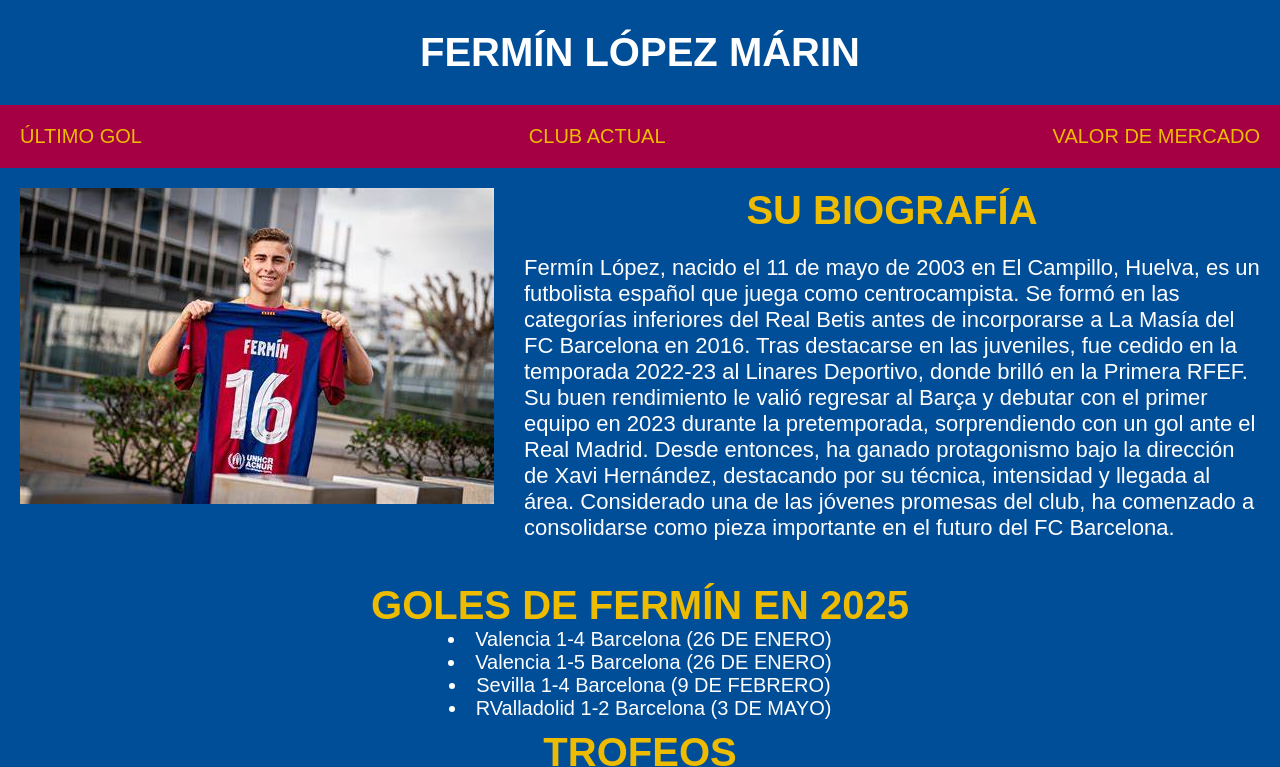
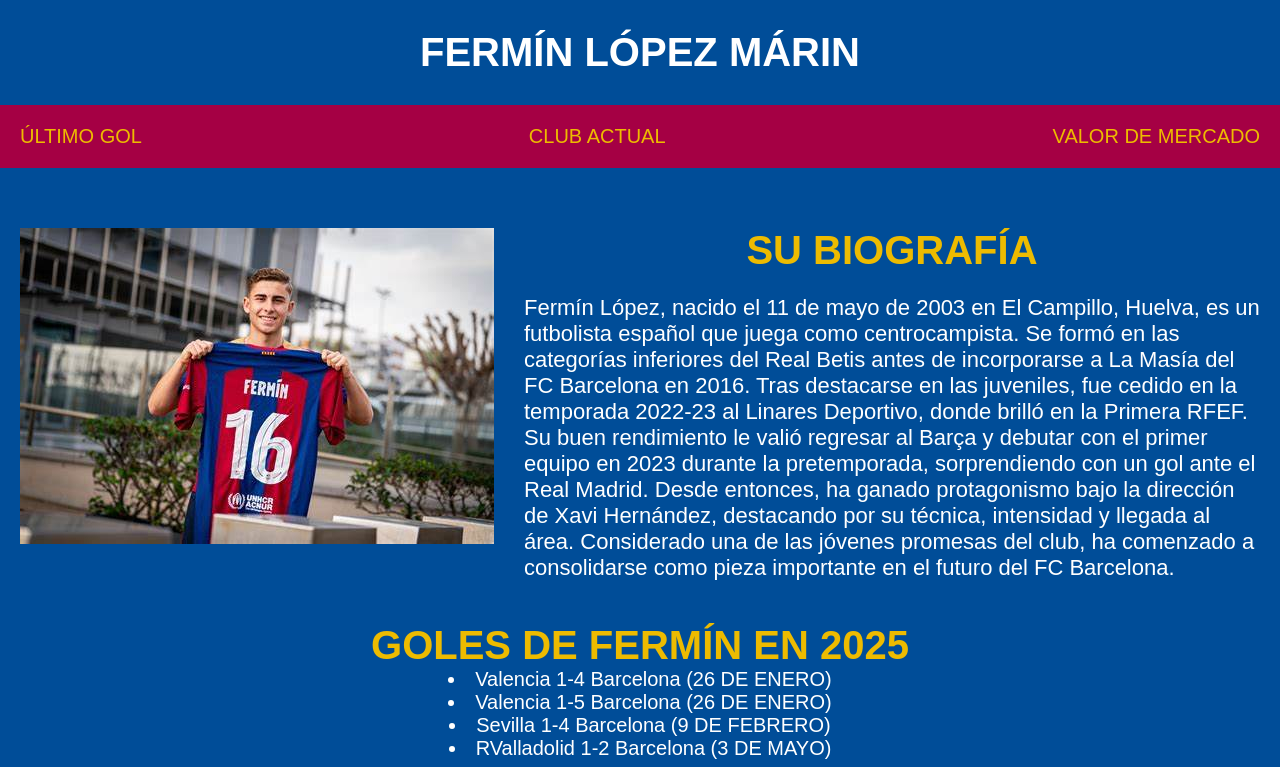
Before and after one commit to AgustinMoreno07/Fermin_Terminado, a plain HTML site: page index.html in a window 1280 px wide. Shown: the top 767 px of the page. Drawn offline with Linux system fonts and the light colour scheme.

Commit message:
Update style.css

```diff
--- a/style.css
+++ b/style.css
@@ -61,6 +61,7 @@ h3 {
     padding: 20px;
     font-size: 22px;
     color: var(--color-cuatro);
+    margin-top: 40px
 }
 .Lista-Goles {
     text-align: center;
```
